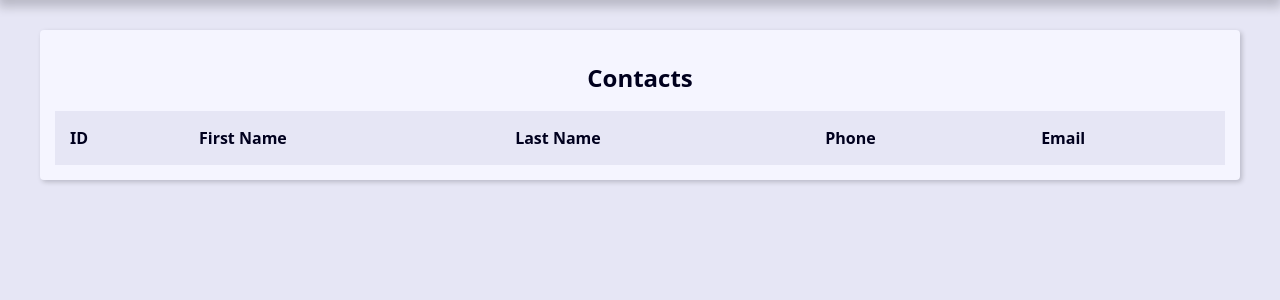
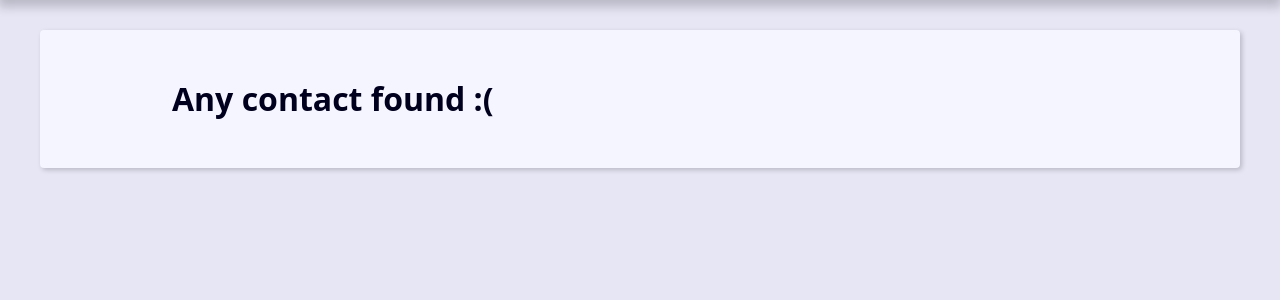
Before and after one commit to CR7sewey/agenda_project, a Django app: template contact/templates/contact/index.html in a window 1280 px wide. Shown: the part 239-539 px from the top of the page. Run offline with Django 4.2, Linux system fonts and the light colour scheme; the template is opened without the code that fills it, so the values that code supplies are empty; parts of the project's set-up code (start-up, migrations or seed data) failed here and were passed over.

Commit message:
Fixing searched value and changing template index

```diff
--- a/base_templates/global/partials/_header.html
+++ b/base_templates/global/partials/_header.html
@@ -11,7 +11,7 @@
         </nav>
         <div class="search">
             <form action="{% url 'contact:search' %}" method="get">
-                <input type="search" class="search-input" placeholder="Search" id="search" name="q">
+                <input type="search" class="search-input" placeholder="Search" id="search" name="q" value="{{ request.GET.q.strip }}">
             </form>
         </div>
 
--- a/contact/templates/contact/index.html
+++ b/contact/templates/contact/index.html
@@ -2,6 +2,7 @@
 
 
 {% block content %}
+{% if contacts %}
     <div class="responsive-table">
         <table class="contacts-table">
             <caption class="table-caption">
@@ -34,4 +35,12 @@
                 </tr>
                 {% endfor %}
     </div>
+    {% else %}
+    <div class="single-contact">
+        <h1 class="single-contact-name">
+            Any contact found :(
+        <h1>
+
+    {% endif %}
+
 {% endblock content %}
--- a/contact/views/contact_views.py
+++ b/contact/views/contact_views.py
@@ -44,7 +44,7 @@ def search(request):
     contacts = contacts.order_by('-id')
 
     context = {"contacts": contacts,
-               "site_title": 'Contacts (search) - '}
+               "site_title": 'Contacts (search) - ', 'searched_value': searched_value}
 
     return render(
         request,
```
